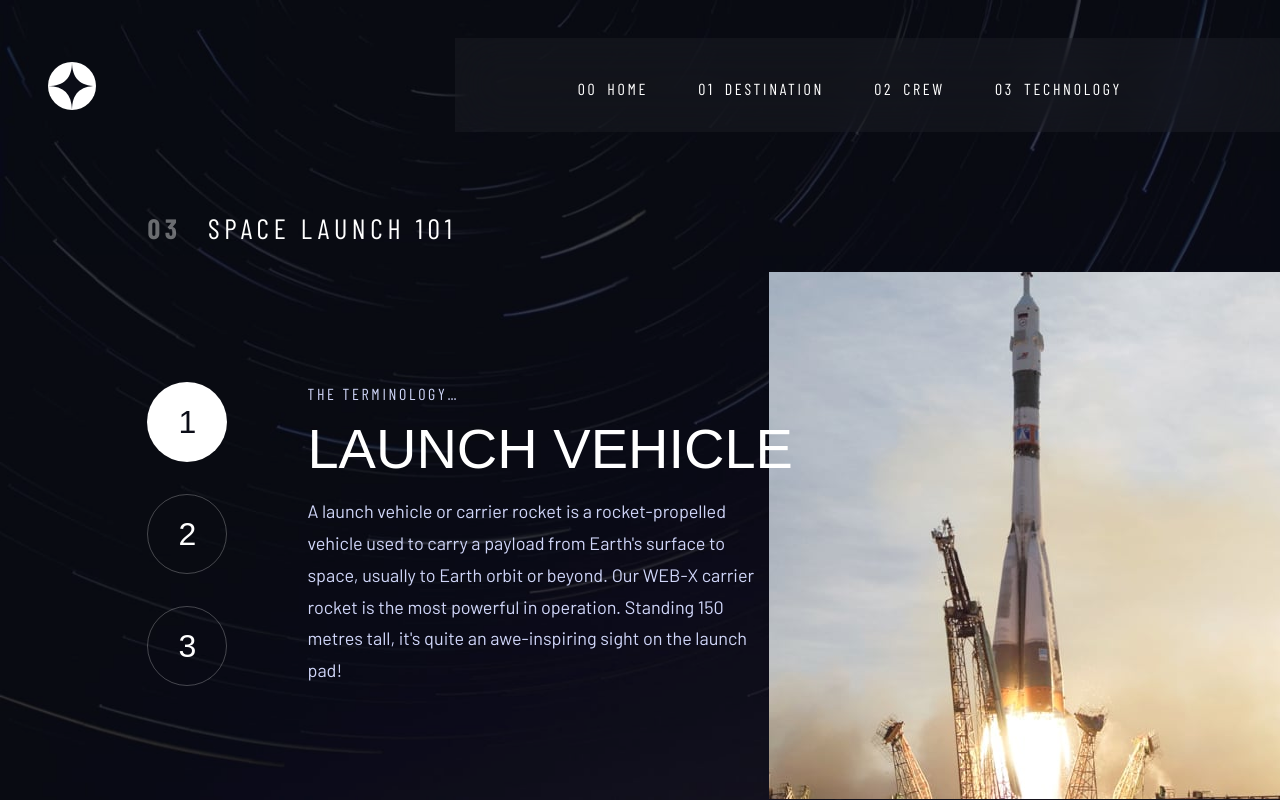
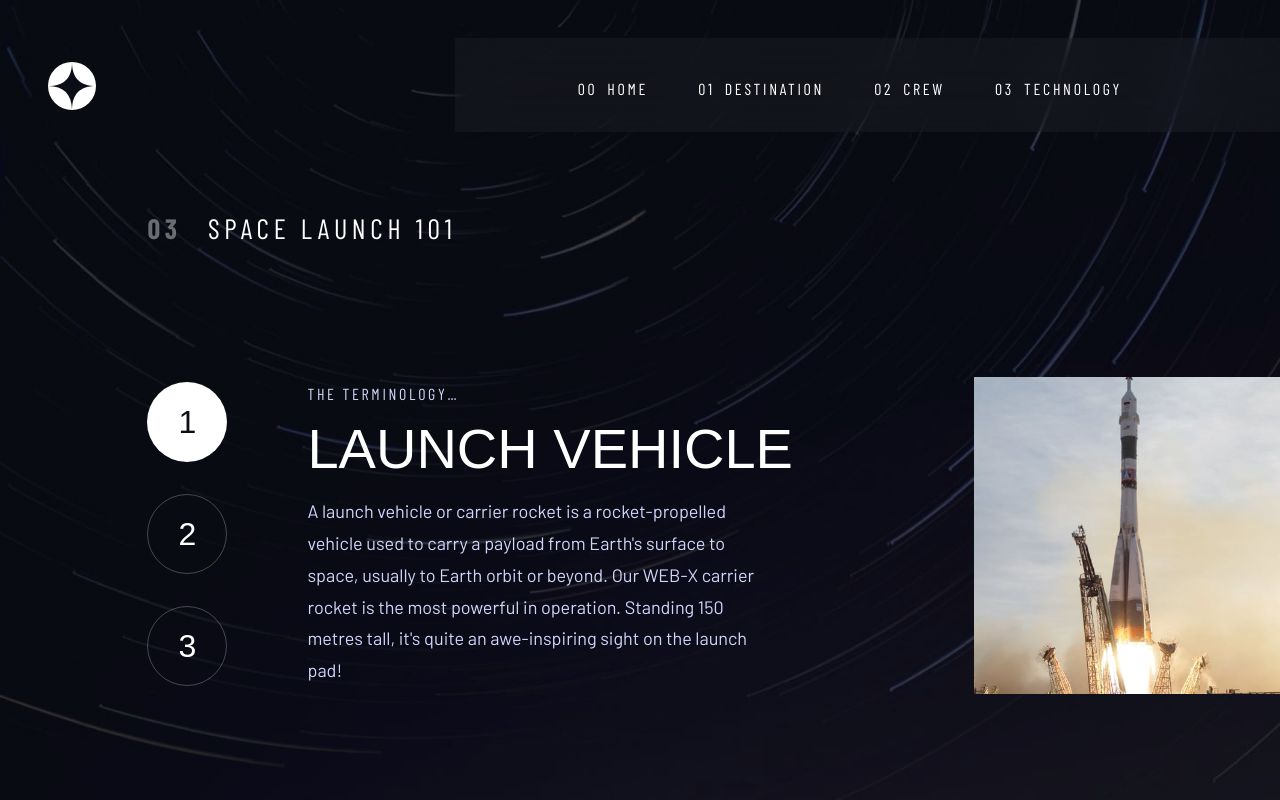
Before and after one commit to JorgeAMendoza/space-tourism-site, a Next.js app: page /technology in a window 1280 px wide. Built offline with nearby package versions, Linux system fonts and the light colour scheme; a web font is replaced by a local one.

Commit message:
modify 1024 breakpoint
modify the desing so a smaller version of the 1440p design is used, it
just entails shrinking the image.

```diff
--- a/app/technology/components/Tech/tech.module.css
+++ b/app/technology/components/Tech/tech.module.css
@@ -100,7 +100,7 @@
   }
 }
 
-@media screen and (min-width: 1200px) {
+@media screen and (min-width: 1024px) {
   .tech {
     grid-template-areas: 'nav info image';
     grid-template-columns: auto 1fr auto;
@@ -116,7 +116,7 @@
   }
 
   .image img {
-    width: 51.5rem;
+    width: 31rem;
     height: 52.7rem;
     right: 0;
     left: auto;
@@ -154,3 +154,10 @@
     margin-block-start: 1.5rem;
   }
 }
+
+@media screen and (min-width: 1440px) {
+  .image img {
+    width: 51.5rem;
+    height: 52.7rem;
+  }
+}
--- a/app/technology/components/TechSlider/tech-slider.module.css
+++ b/app/technology/components/TechSlider/tech-slider.module.css
@@ -36,7 +36,7 @@
   }
 }
 
-@media screen and (min-width: 1200px) {
+@media screen and (min-width: 1024px) {
   .techSlider {
     flex-direction: column;
     gap: 3.2rem;
```
